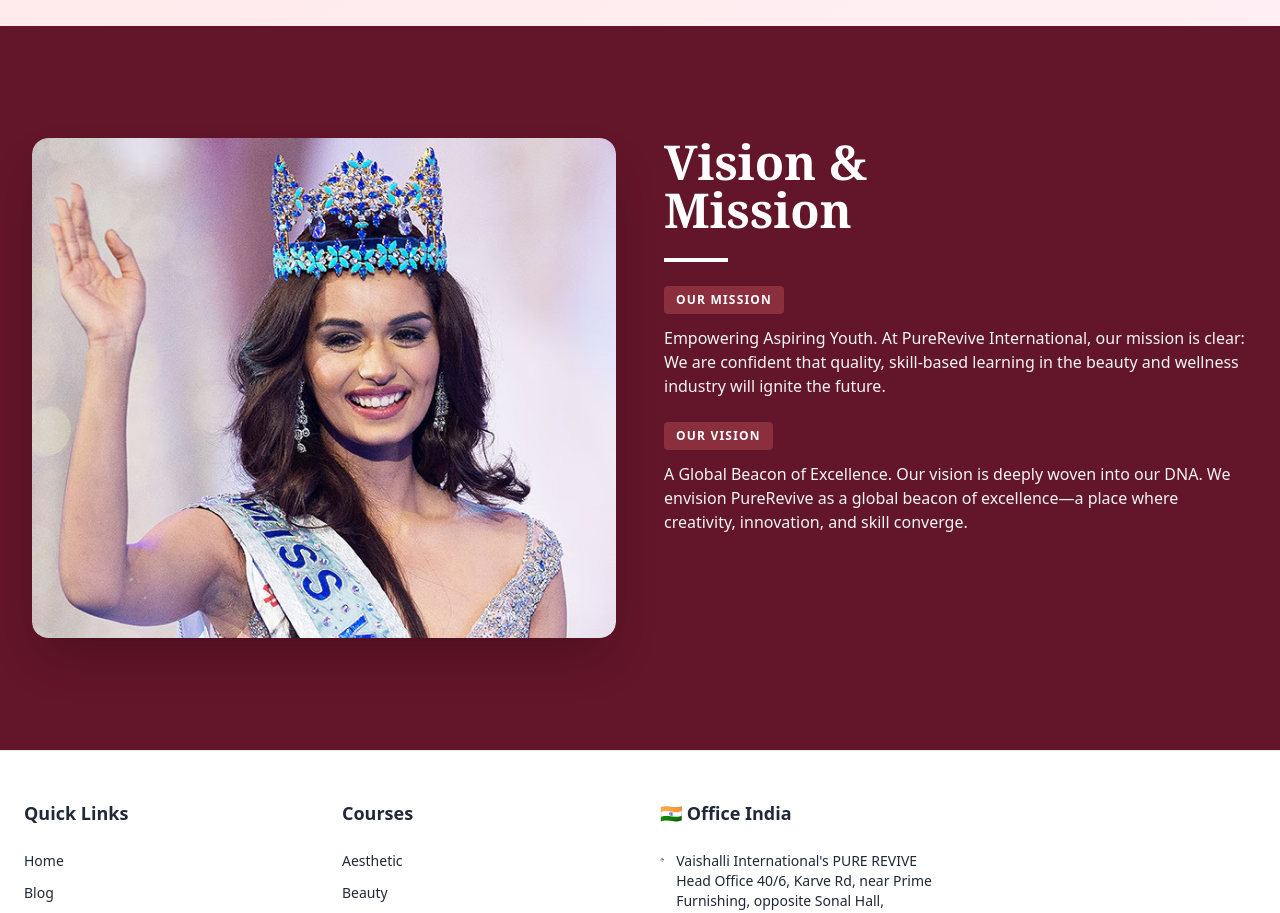
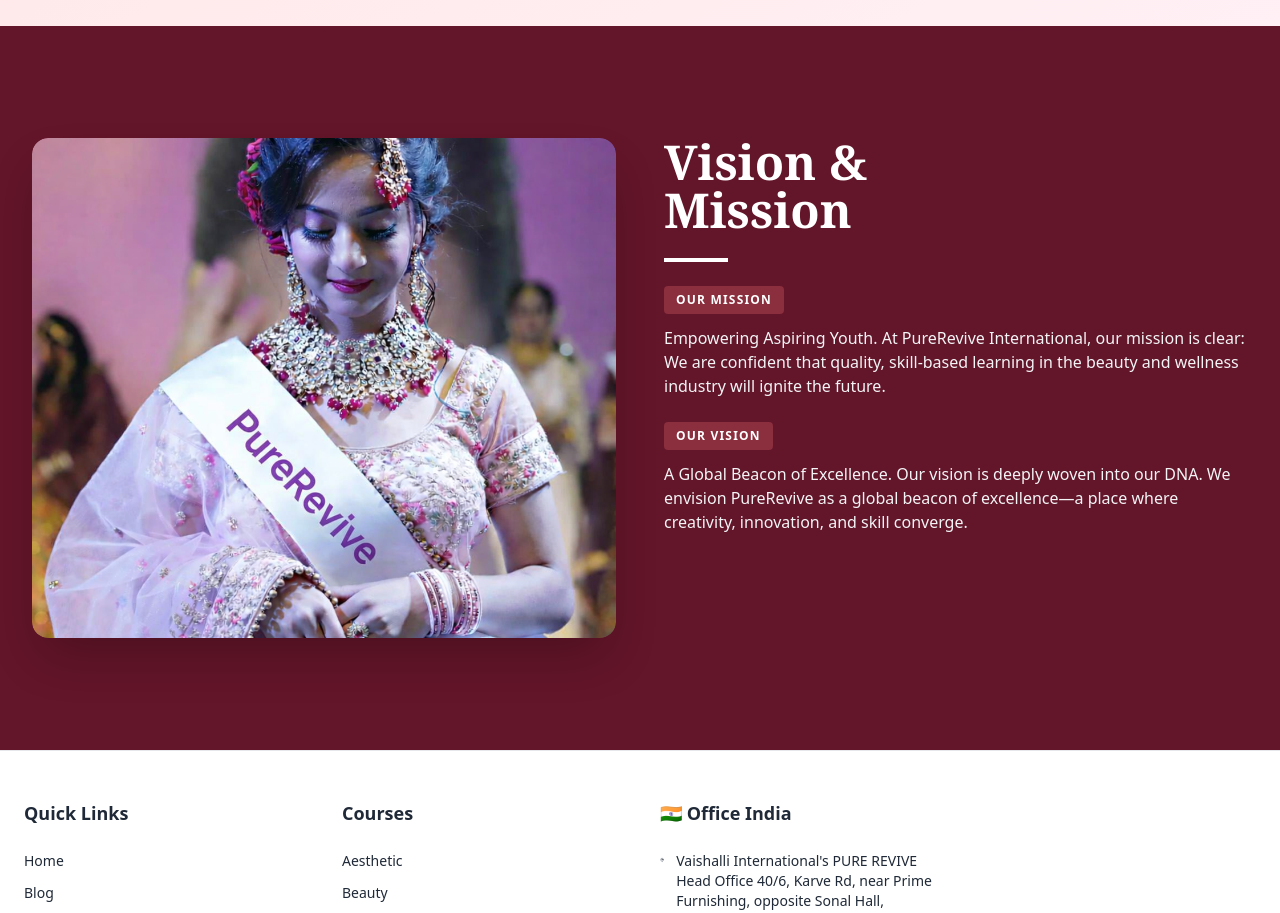
Before and after one commit to Vanshvala23/kaya-web, a React (Vite) app: page /about-us in a window 1280 px wide. Shown: the part 2140-3053 px from the top of the page. Built offline with nearby package versions, Linux system fonts and the light colour scheme.

Commit message:
Updated with contact details

```diff
--- a/src/components/AboutUs.jsx
+++ b/src/components/AboutUs.jsx
@@ -234,7 +234,7 @@ export default function AboutUs() {
       <section className="relative bg-[#631529] py-20 sm:py-28 overflow-hidden">
         <div className="max-w-7xl mx-auto px-4 sm:px-6 lg:px-8 flex flex-col md:flex-row items-start gap-12 relative z-10">
           <div className="w-full md:w-1/2 h-80 md:h-[500px] rounded-2xl overflow-hidden shadow-2xl hover:shadow-3xl transition-shadow duration-300">
-            <img src={visionImage} alt="Vision & Mission" className="w-full h-full object-cover rounded-2xl object-[50%_5%]" />
+            <img src={visionImage} alt="Vision & Mission" className="w-full h-full object-cover rounded-2xl" />
           </div>
 
           <div className="w-full md:w-1/2 text-white flex flex-col justify-center gap-6">
```
Also changed, not shown: src/assets/vision.jpg.
